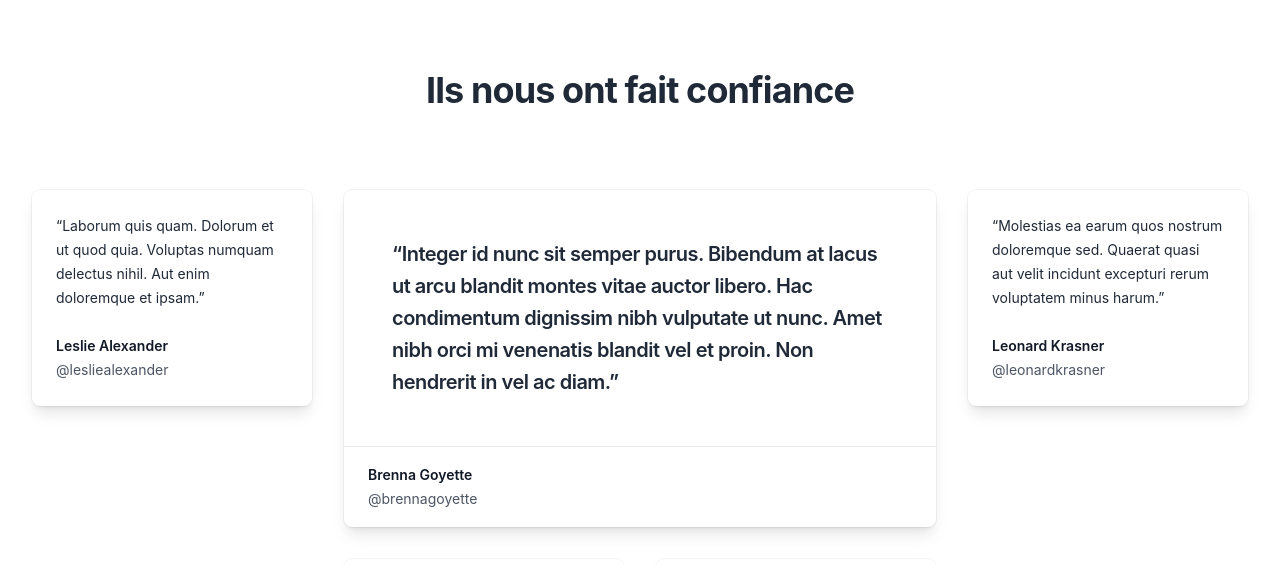
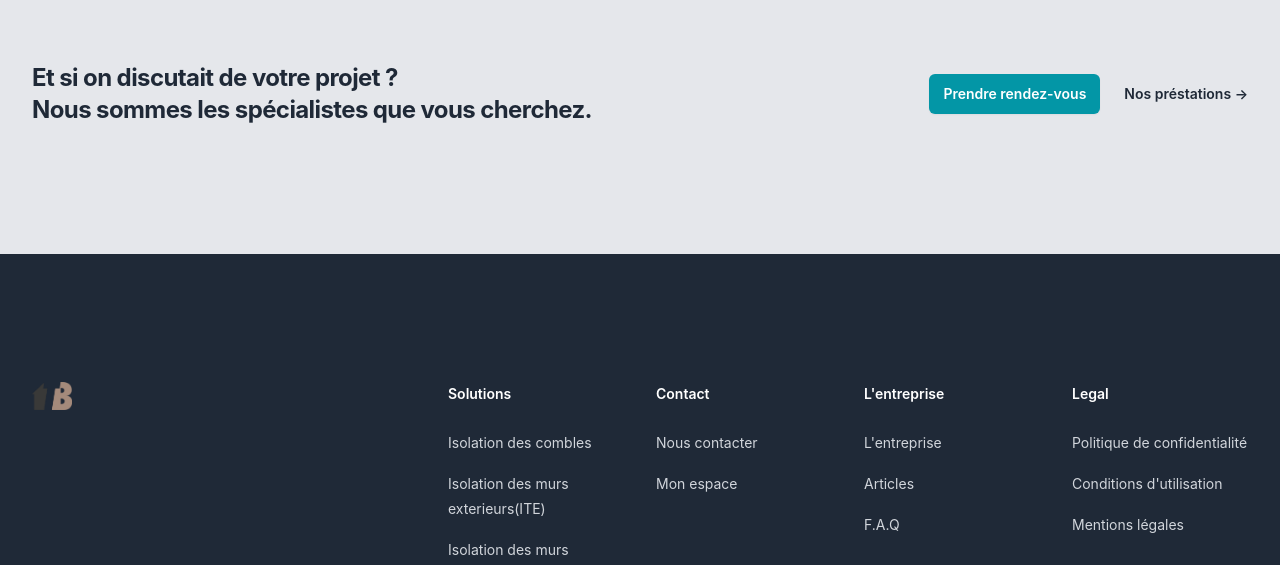
Before and after one commit to magicniclus/terabois, a Next.js app: page / in a window 1280 px wide. Shown: the part 2252-2817 px from the top of the page. Built offline with nearby package versions, Linux system fonts and the light colour scheme.

Commit message:
Update index.js

```diff
--- a/pages/index.js
+++ b/pages/index.js
@@ -13,7 +13,7 @@ export default function Home() {
     >
       <Features />
       <BlogContent />
-      <Testamonials />
+      {/* <Testamonials /> */}
       <Cta />
     </Basic>
   );
```
